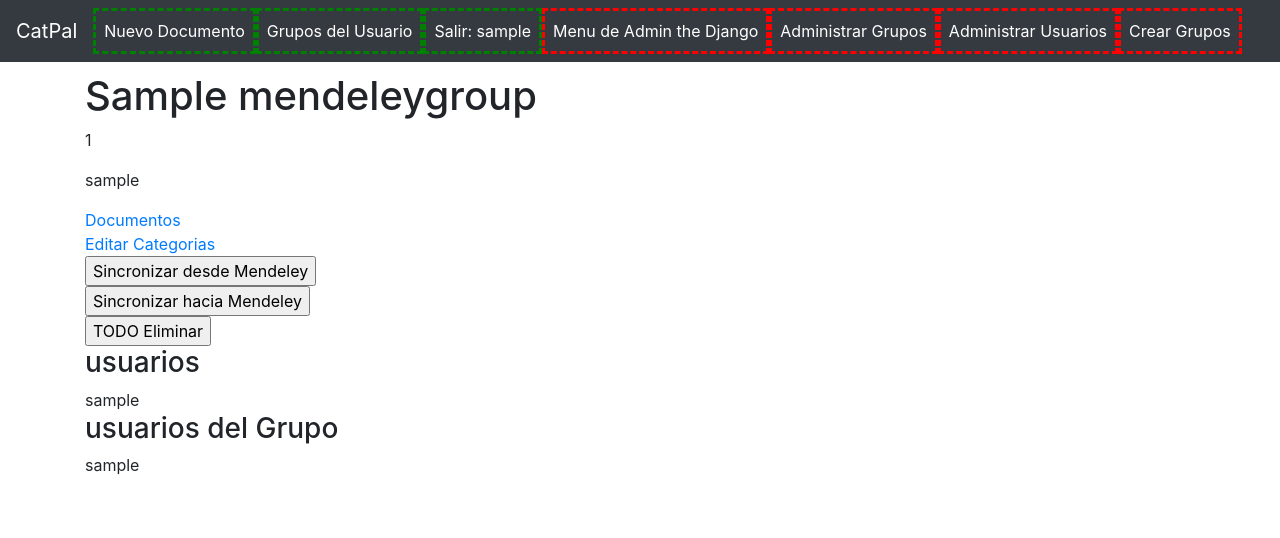
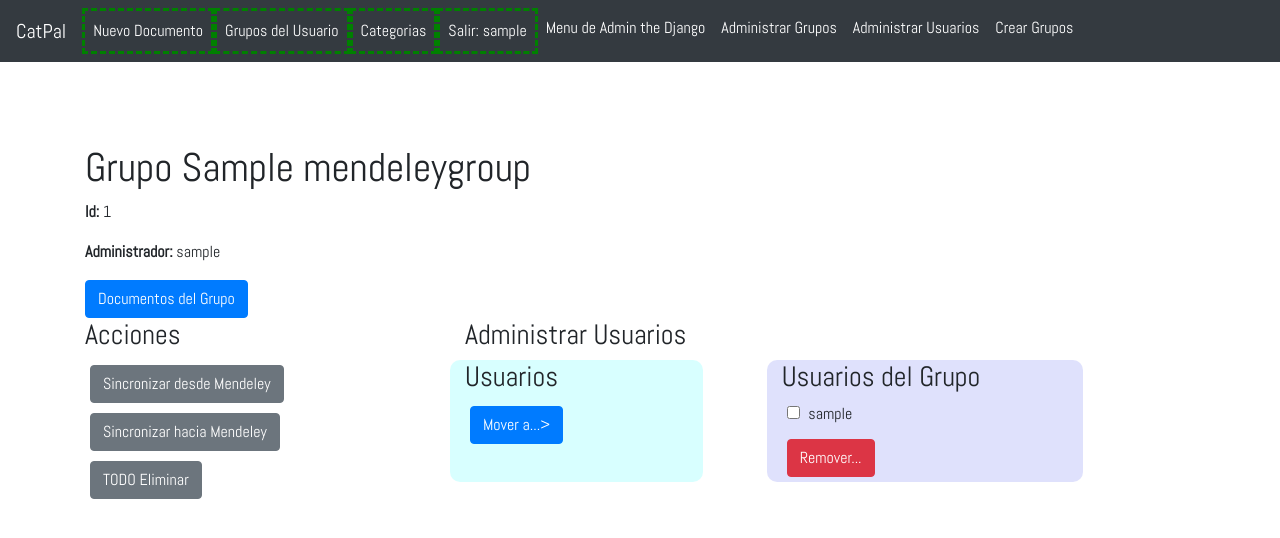
Before and after one commit to SoyJoseC/CatPalOfficial, a Django app: page /admin_groups/1/ in a window 1280 px wide. Shown: the top 538 px of the page. Run offline with Django 3.2, Linux system fonts and the light colour scheme; a user stored in the database is signed in; tables that the repository leaves empty hold one stand-in row (values such as "Sample post"); some libraries are stand-ins or nearby versions.

Commit message:
Adding changes to .html templates and views.py for manage users

```diff
--- a/catpal/templates/admin_add_group.html
+++ b/catpal/templates/admin_add_group.html
@@ -50,6 +50,8 @@
                 <input type="checkbox" name="{{group.id}}" value="{{group.name}}">
 
                 {{group.name}}</h3>
+
+                Cantidad de docs {% cycle length_list %}
             <div>
 
 
--- a/catpal/templates/admin_group_details.html
+++ b/catpal/templates/admin_group_details.html
@@ -5,29 +5,112 @@
 {% endblock %}
 
 
+{% block staff%}
 
-{% block staff%}
-    <br>
-    <a href="{% url 'group_categories' group_id=group.mendeley_id %}">Editar Categorias</a>
+<style>
+    .user-col{
+        border-radius: 10px;
+        background-color: rgba(0, 255, 255, 0.151);
+    }
+    .g-user-col{
+        border-radius: 10px;
+        background-color: hsla(236, 84%, 71%, 0.233);
+    }
+    input{
+        margin: 5px;
+    }
 
+    #Synchronized_detected_changes {
+        max-height: 300px;
+        max-width: fit-content;
+        overflow: scroll;
+    }
+    #Synchronized_detected_changes p{
+
+        border-radius: 10px;
+        background-color: rgba(124, 211, 153, 0.151);
+        font-size: small;
+        margin: 1px;
+
+    }
+
+</style>
+
+<div class="row">
+
+    <div class="col-4">
+    <h3>Acciones</h3>
     <form method="post">
         {% csrf_token %}
         <input type="hidden" name="action" value="syncfrommendeley">
-        <input type="submit" value="Sincronizar desde Mendeley">
+        <input class="btn btn-secondary" type="submit" value="Sincronizar desde Mendeley">
     </form>
 
     <form method="post">
         {% csrf_token %}
         <input type="hidden" name="action" value="synctomendeley">
-        <input type="submit" value="Sincronizar hacia Mendeley">
+        <input class="btn btn-secondary" type="submit" value="Sincronizar hacia Mendeley">
     </form>
 
     <form method="post">
         {% csrf_token %}
         <input type="hidden" name="action" value="delete">
-        <input type="submit" value="TODO Eliminar">
+        <input class="btn btn-secondary" type="submit" value="TODO Eliminar">
     </form>
 
+
+</div>
+    <div class="col-8">
+        <h3>Administrar Usuarios</h3>
+        <div class="row">
+        <div class="col-4 user-col">
+            <h3>Usuarios</h3>
+            <div id="all-users-checks">
+                <form action="" method="post">
+                    {% csrf_token %}
+                    {% for user in all_users %}
+                        <div>
+                            <input type="checkbox" name="user" value="{{user.id}}">
+                            <label for="{{user.username}}">{{user.username}}</label>
+                                <br>
+                        </div>
+
+                    {% endfor %}
+                    <input type="hidden" name="action" value="adduser">
+                    <input type="submit" id="moveto" class = "btn btn-primary" value="Mover a...>">
+                </form>
+            </div>
+
+    </div>
+            <div class="col-1">
+
+            </div>
+    <div class="col-5 g-user-col">
+        <div>
+            <h3>Usuarios del Grupo</h3>
+                <div id="g-checks">
+                    <form action="" method="post">
+                        {% csrf_token %}
+                        {% for user in group_users %}
+                             <input type="checkbox" name="user" value="{{user.id}}">
+                            <label for="{{user.username}}">{{user.username}}</label>
+                            <br>
+                        {% endfor %}
+                        <input type="hidden" name="action" value="removeuser">
+                        <input type="submit" class="btn btn btn-danger" id="removefrom" name="removeuser" value="Remover...">
+                    </form>
+                </div>
+
+        </div>
+
+    </div>
+
+</div>
+
+
+</div>
+</div>
+<div class="row">
     <div id="Synchronized_detected_changes">
         {% if sync_changes %}
             <h3>Cambios encontrados </h3>
@@ -36,19 +119,5 @@
             {% endfor %}
         {% endif%}
     </div>
-
-    <div>
-        <h3>usuarios</h3>
-        {% for user in all_users %}
-            {{user.username}}
-        {% endfor %}
-    </div>
-
-    <div>
-        <h3>usuarios del Grupo</h3>
-        {% for user in group_users %}
-            {{user.username}}
-        {% endfor %}
-    </div>
-
+</div>
 {% endblock %}
--- a/catpal/templates/admin_users.html
+++ b/catpal/templates/admin_users.html
@@ -34,8 +34,7 @@
     </div>
 {% endfor %}
 
-<button>Añadir Usuario</button>
-
+<button class="btn btn-dark">Añadir Usuario</button>
 
 
 {% endblock %}
--- a/catpal/templates/base.html
+++ b/catpal/templates/base.html
@@ -9,17 +9,29 @@
     <meta name="viewport" content="width=device-width, initial-scale=1, shrink-to-fit=no">
 
     <!-- Bootstrap CSS -->
-    <link rel="stylesheet" href="https://stackpath.bootstrapcdn.com/bootstrap/4.5.0/css/bootstrap.min.css" integrity="sha384-9aIt2nRpC12Uk9gS9baDl411NQApFmC26EwAOH8WgZl5MYYxFfc+NcPb1dKGj7Sk" crossorigin="anonymous">
+    <link href="https://fonts.googleapis.com/css2?family=Abel&display=swap" rel="stylesheet">
+    <script src="{% static 'js/main.js' %}"></script>
     <link rel="stylesheet" href="{% static 'css/bootstrap.css'%}">
     <script src="{% static 'js/jquery-3.3.1.slim.min.js' %}"></script>
     <script src="{% static 'js/bootstrap.js' %}"></script>
 
 
-    {% block title %}<title>Hello, world!</title>{% endblock %}
+    {% block title %}<title>Catpal</title>{% endblock %}
 
   </head>
   <body>
     <style>
+      *{
+        font-family: 'Abel', sans-serif;
+
+      }
+      /*
+      body{
+        background-image: url('/static/images/fondo patrones 2.jpg');
+        background-repeat: repeat;
+        backdrop-filter: grayscale(54%);
+      }
+*/
       .nav1{
           height: 30%;
           overflow:scroll;
@@ -31,13 +43,13 @@
       }
 
       .nav_bar_button_admin{
-          border-style: dashed;
+
           border-color: red;
       }
       .error_message{
           color: red;
       }
-      .div_group{
+      .div_group2{
           border-style: solid;
           border-width: 1px;
           border-color: black;
@@ -96,7 +137,9 @@
           <li class="nav-item active nav_bar_button">
           <a class="nav-link" href="{% url 'groups' %}"> Grupos del Usuario</a>
         </li>
-
+          <li class="nav-item active nav_bar_button">
+          <a class="nav-link" href="{% url 'categories' %}">Categorias</a>
+        </li>
           <li class="nav-item active nav_bar_button">
           <a class="nav-link" href="{% url 'logout' %}">Salir: {{ user.username }}</a>
         </li>
--- a/catpal/templates/group_details.html
+++ b/catpal/templates/group_details.html
@@ -9,23 +9,29 @@
 
 <!--this is because the h1 hides behind the navbar-->
 <br><br><br>
+<style>
 
+</style>
 {%  for error in errors %}
     <div>
         {{ error }}
     </div>
 {% endfor %}
+<div>
 
-<h1>{{ group.name }}</h1>
+    <div>
+<h1>Grupo {{ group.name }}</h1>
 
-<p> {{ group.mendeley_id }}</p>
-<p> {{ group.mendeley_username }}</p>
+<p> <b>Id:</b> {{ group.mendeley_id }}</p>
+<p> <b>Administrador:</b> {{ group.mendeley_username }}</p>
 
 
-<a href="{% url 'group_documents' group_id=group.mendeley_id %}">Documentos</a>
+<a class='btn btn-primary'href="{% url 'group_documents' group_id=group.mendeley_id %}">Documentos del Grupo</a>
 
     {% block staff%}
 
     {% endblock %}
+        </div>
 
+</div>
 {% endblock %}
--- a/catpal/views.py
+++ b/catpal/views.py
@@ -261,7 +261,7 @@ def admin_groups(request):
     else:
         return HttpResponseForbidden()
 
-
+"""
 def admin_group_details(request, group_id):
     if request.user.is_staff and request.user.is_staff:
         context = {}
@@ -327,8 +327,119 @@ def admin_group_details(request, group_id):
                 pass
     else:
         return HttpResponseForbidden()
+"""
+def admin_group_details(request, group_id):
+    if request.user.is_staff and request.user.is_staff:
+        context = {}
+        group = MendeleyGroup.objects.get(mendeley_id=group_id)
+        context['group'] = group
+        all_users = User.objects.all().difference(group.user_set.all())
+        context['all_users'] = all_users
+        group_users = group.user_set.all()
+        context['group_users'] = group_users
 
 
+        if request.method == 'GET':
+            return render(request, 'admin_group_details.html', context)
+
+        elif request.method == 'POST':
+            if request.POST['action'] == 'syncfrommendeley':
+                # Search for the documents in the group
+                md.authenticate(group.mendeley_username, group.mendeley_password)
+                mendeley_docs = md.get_documents_of_group(group_id)
+                # for now only check not to have duplicates.
+                for mendeley_doc in mendeley_docs:
+                    try:
+                        # if the document exist in the database
+                        doc = Document.objects.get(mendeley_id=mendeley_doc.id)
+                        doc.title = mendeley_doc.title
+                        doc.abstract = mendeley_doc.abstract
+                        if mendeley_doc.tags is None:
+                            doc.tags = []
+                        else:
+                            doc.tags = ', '.join(mendeley_doc.tags)
+
+                        doc.save()
+                    except Document.DoesNotExist:
+                        # create the document if does not exist in the database
+                        tags = None
+                        if mendeley_doc.tags is None:
+                            tags = []
+                        else:
+                            tags = ', '.join(mendeley_doc.tags)
+                        doc = Document(
+                            mendeley_id = mendeley_doc.id,
+                            title = mendeley_doc.title,
+                            tags = ', '.join(tags),
+                            abstract = mendeley_doc.abstract,
+                        )
+                        doc.save()
+                        group.documents.add(doc)
+                        pass
+                context['sync_changes'] = mendeley_docs
+                return render(request, 'admin_group_details.html', context)
+
+            elif request.POST['action'] == 'synctomendeley':
+                md.authenticate(group.mendeley_username, group.mendeley_password)
+                mendeley_group = md.get_group(group.mendeley_id)
+                for doc in group.documents.all():
+                    # get the corresponding Mendeley document
+                    mendeley_doc = mendeley_group.documents.get(id=doc.mendeley_id, view='all')
+                    kwargs = {}
+                    if doc.title != mendeley_doc.title:
+                        kwargs['title'] = doc.title
+                    elif doc.abstract != mendeley_doc.abstract:
+                        kwargs['abstract'] = doc.abstract
+
+                    kwargs['tags'] = doc.tags.split(', ')
+                    # print(kwargs)
+                    # mendeley_doc.update(kwargs)
+                    mendeley_doc.update(tags=kwargs['tags'])
+
+                return render(request, 'admin_group_details.html', context)
+                pass
+            elif request.POST['action'] == 'delete':
+                pass
+
+            elif request.POST['action'] == 'adduser':
+                userslist = request.POST.getlist('user')
+
+                for el in userslist:
+                    #aux = User.objects.all.filter(id=el)[0]
+                    #aux.groups.add(MendeleyGroup.objects.get(mendeley_id=group_id))
+                    group.user_set.add(User.objects.get(id=el))
+                    group.save()
+
+                all_users = User.objects.all().difference(group.user_set.all())
+                #exclude(MendeleyGroup.objects.get(mendeley_id=group_id).user_set().all())
+                context['all_users'] = all_users
+                group_users = group.user_set.all()
+                context['group_users'] = group_users
+                print(context['group_users'])
+                print('add')
+
+                return render(request, 'admin_group_details.html', context)
+
+
+            elif request.POST['action'] == 'removeuser':
+                #User.objects.all()[1].groups.all().delete(MendeleyGroup.objects.get(mendeley_id=group_id)[0])
+                userslist = request.POST.getlist('user')
+
+                for el in userslist:
+                    group.user_set.remove(User.objects.get(id=el))
+                    group.save()
+
+                all_users = User.objects.all().difference(group.user_set.all())
+                context['all_users'] = all_users
+                group_users = group.user_set.all()
+                context['group_users'] = group_users
+                print(context['group_users'])
+                print('remover')
+
+                return render(request, 'admin_group_details.html', context)
+
+        else:
+                return HttpResponseForbidden()
 def admin_users(request):
     if request.user.is_staff and request.user.is_staff:
         users = User.objects.all()
```
Also changed, not shown: other parts of catpal/templates/base.html (+35 -3 lines), catpal/templates/categories.html (+12 -27 lines), catpal/templates/group_documents.html (+22 -11 lines), catpal/templates/index.html (+37 -2 lines).
